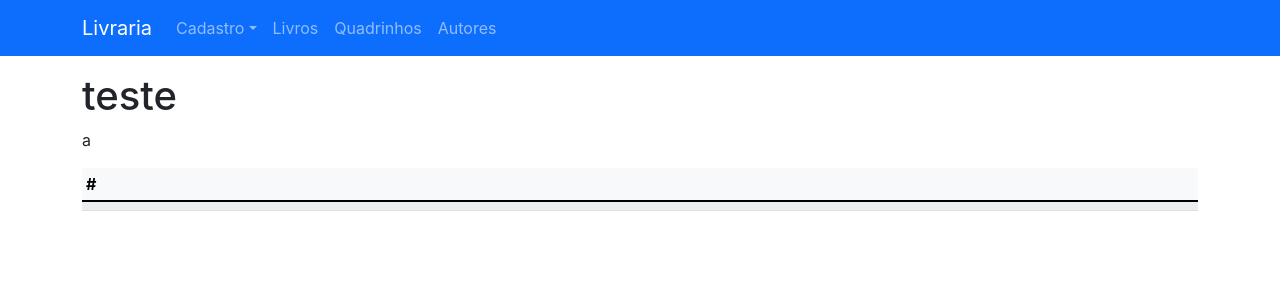
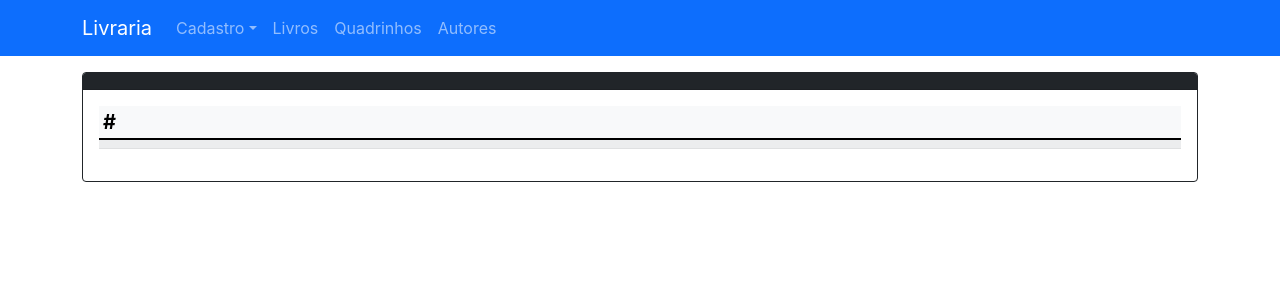
Before and after one commit to Imlenna/Livraria, a React (Create React App) app: page /Autores in a window 1280 px wide. Shown: the top 300 px of the page. Built offline with nearby package versions, Linux system fonts and the light colour scheme.

Commit message:
commit on main

```diff
--- a/src/components/listagem.jsx
+++ b/src/components/listagem.jsx
@@ -1,9 +1,11 @@
 import React from 'react'
 import { Table } from 'react-bootstrap'
+import Card from './card'
 
 const listagem = () => {
     return (
         <>
+            <Card>
             <Table size="sm" striped variant="light">
                 <thead>
                     <tr>
@@ -22,6 +24,7 @@ const listagem = () => {
                     </tr>
                 </tbody>
             </Table>
+            </Card>
         </>
     )
 }
--- a/src/pages/autor/autor.jsx
+++ b/src/pages/autor/autor.jsx
@@ -1,11 +1,10 @@
 import React from 'react'
 import Listagem from '../../components/listagem'
+
 
 const autor = () => {
     return (
         <>
-           <h1>teste</h1>
-           <p>a</p>
            <Listagem/>
         </>
     )
```
